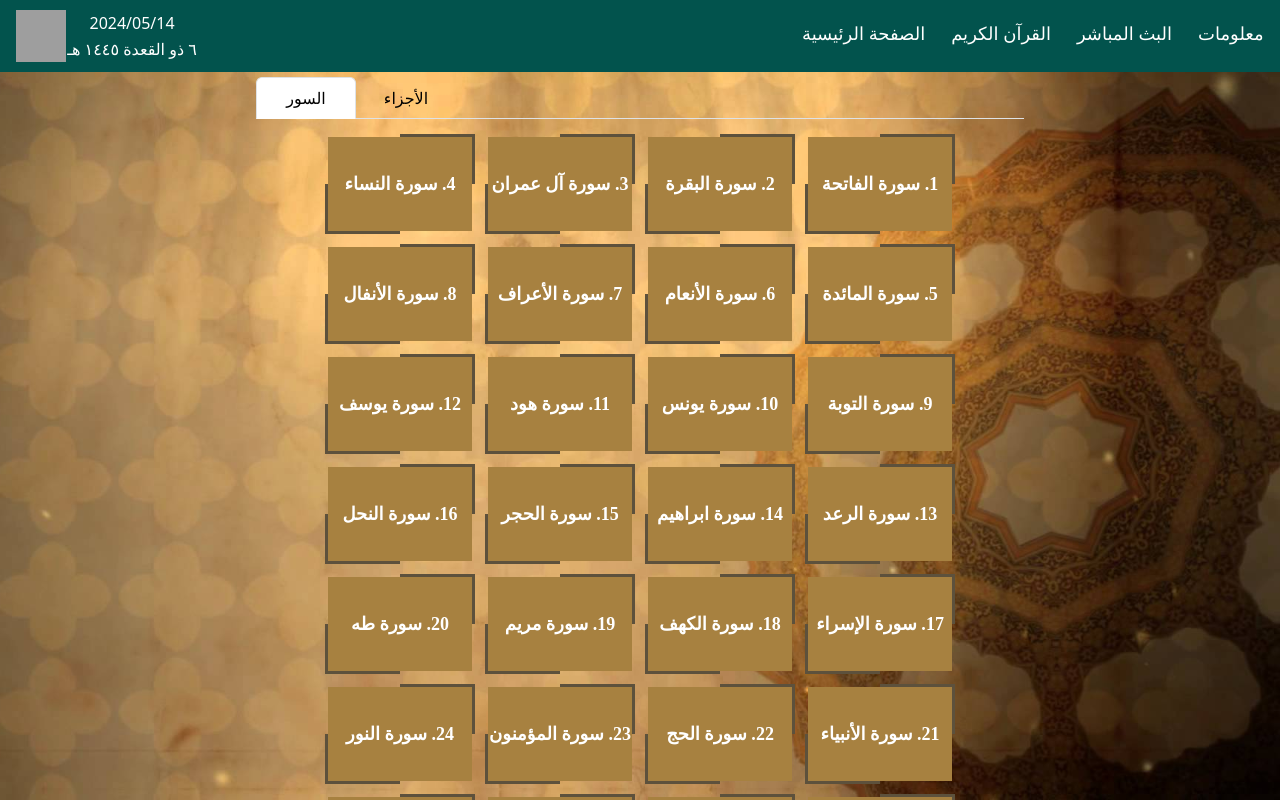
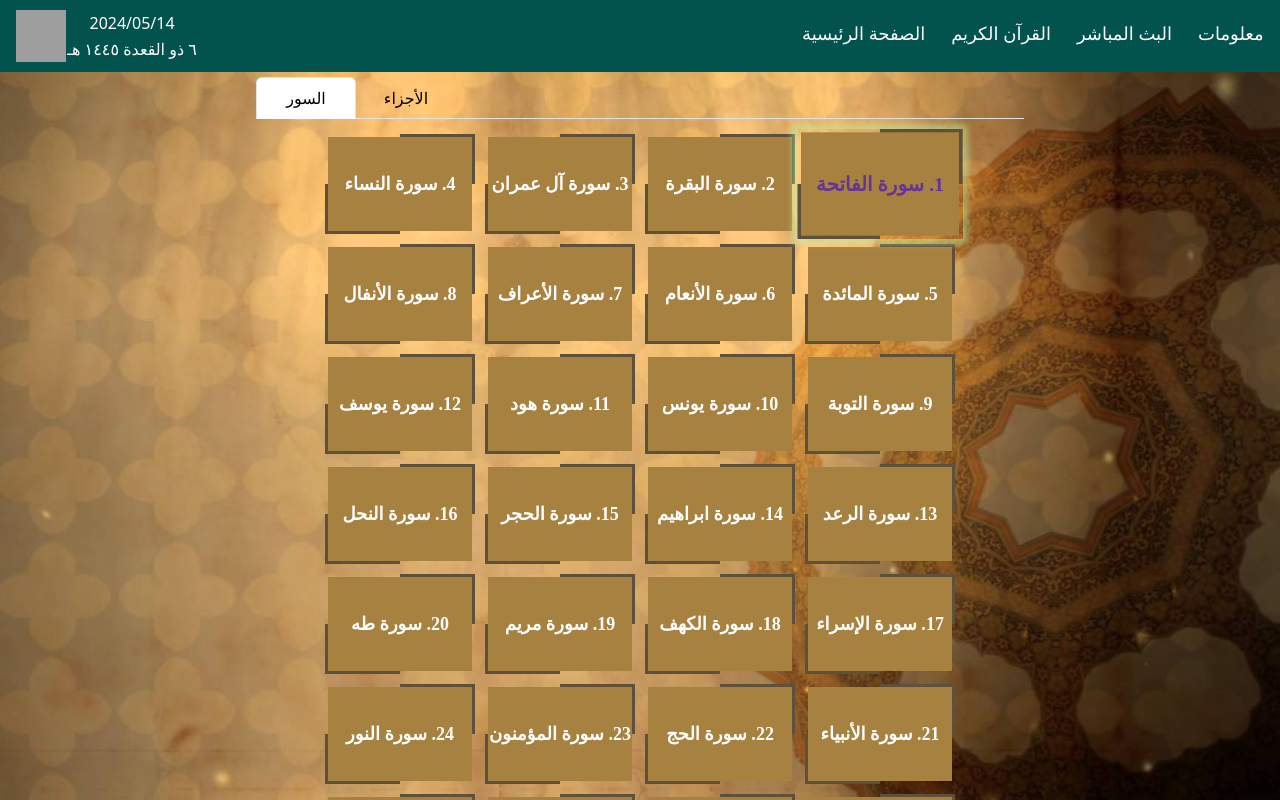
Before and after one commit to MohammadOmarAwad/OnlineQuran, an Angular app: page / in a window 1280 px wide. In both pictures the pointer is over the element 880 px from the left and 184 px from the top of the page. Shown: the top 800 px of the page. Built offline with nearby package versions, Linux system fonts and the light colour scheme; grey boxes are pictures that could not be loaded.

Commit message:
DivBox:hover

```diff
--- a/src/app/main-body/main-body.component.css
+++ b/src/app/main-body/main-body.component.css
@@ -11,6 +11,13 @@
   font-size: 18px;
   font-weight: bolder;
   cursor:pointer;
+  transition: transform 0.2s ease-in-out;
+}
+
+.DivBox:hover{
+  color: rebeccapurple;
+  box-shadow: 0px 0px 5px 5px rgba(185, 240, 163, 0.5);
+  transform: scale(1.1);
 }
 
 .DivContanier {
```
